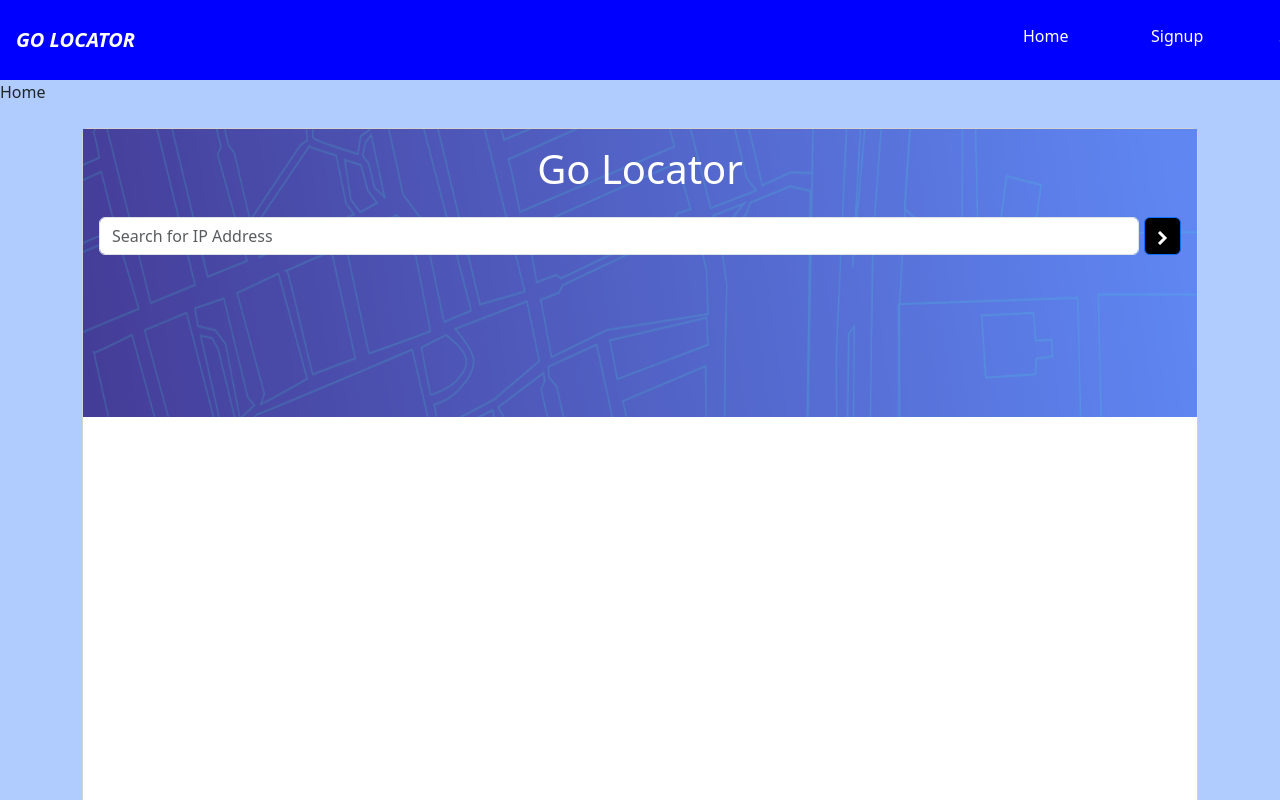
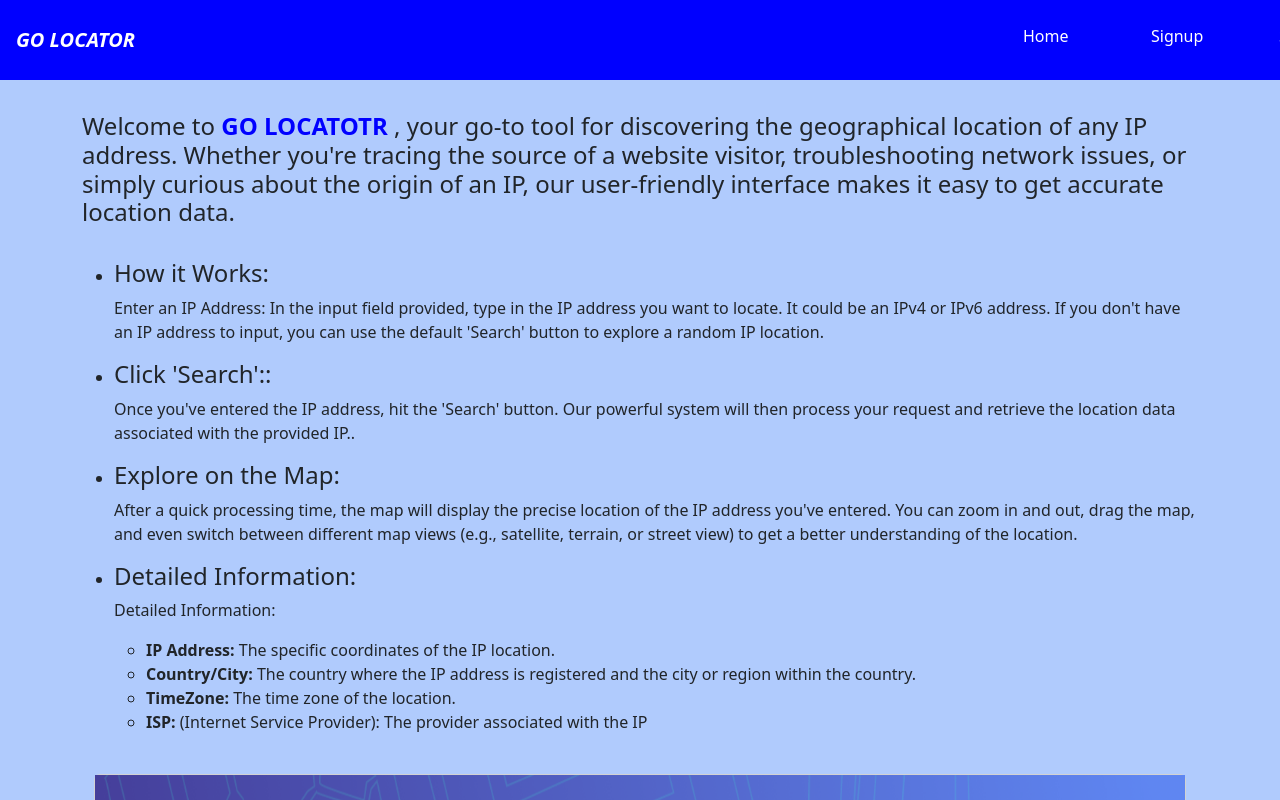
Before and after one commit to thatkhay/GoLocator, a React (Create React App) app in the folder golocator/: page / in a window 1280 px wide. Shown: the top 800 px of the page. Built offline with nearby package versions, Linux system fonts and the light colour scheme; no server answers.

Commit message:
home page edit

```diff
--- a/golocator/src/pages/Home.jsx
+++ b/golocator/src/pages/Home.jsx
@@ -2,13 +2,58 @@ import React from 'react'
 import Header from '../components/Header'
 
 import IpTracker from '../components/IpTracker'
+import { Container } from 'react-bootstrap'
+
 
 const Home = () => {
+    let title = "GO LOCATOTR"
   return (
     <>
     <Header/>
-     <div>Home</div>
+
+    <Container style={{marginTop: '2rem'}}>
+    <h2 style={{fontSize:'1.5rem'}}>Welcome to <span style={{color: 'blue', fontWeight: 800}}>{title}</span> , your go-to tool for discovering the geographical location of any IP address.
+      Whether you're tracing the source of a website visitor, troubleshooting network issues, or simply curious about the origin of an IP,
+     our user-friendly interface makes it easy to get accurate location data.</h2>
+     <ul style={{ marginTop: '2rem'}}>
+        <li>
+        <h4>How it Works:</h4>
+        <p>Enter an IP Address: In the input field provided, type in the IP address you want to locate.
+      It could be an IPv4 or IPv6 address. If you don't have an IP address to input,
+     you can use the default 'Search' button to explore a random IP location.</p>
+        </li>
+
+        <li>
+        <h4>Click 'Search'::</h4>
+        <p>Once you've entered the IP address,
+            hit the 'Search' button.
+            Our powerful system will then process your request and retrieve the location data associated with the provided IP..</p>
+        </li>
+
+        <li>
+        <h4>Explore on the Map:</h4>
+        <p>After a quick processing time, the map will display the precise location of the IP address you've entered.
+            You can zoom in and out, drag the map, and even switch between different map views
+             (e.g., satellite, terrain, or street view) to get a better understanding of the location.</p>
+        </li>
+
+        <li>
+        <h4>Detailed Information:</h4>
+        <p>Detailed Information:</p>
+        <ul>
+            <li><span style={{fontWeight: 700}}>IP Address: </span>The specific coordinates of the IP location.</li>
+            <li><span style={{fontWeight: 700}}>Country/City: </span>The country where the IP address is registered and the city or region within the country.</li>
+            <li><span style={{fontWeight: 700}}>TimeZone: </span>The time zone of the location.</li>
+            <li><span style={{fontWeight: 700}}>ISP: </span>(Internet Service Provider): The provider associated with the IP</li>
+
+        </ul>
+        </li>
+
+     </ul>
+
+
     <IpTracker/>
+    </Container>
     </>
 
   )
```
